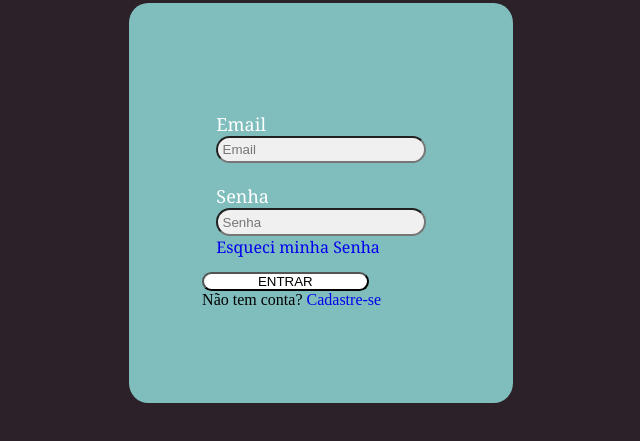
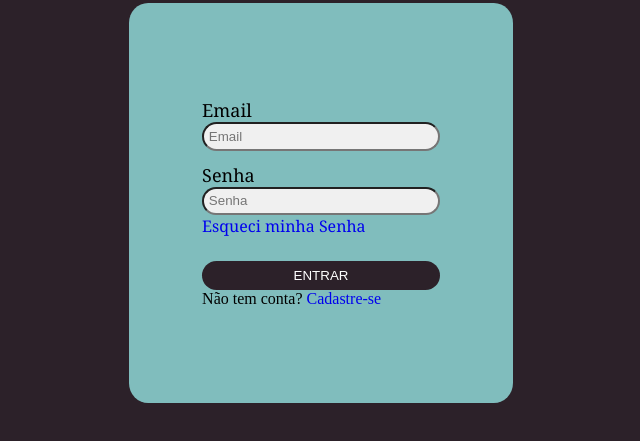
Before and after one commit to MatheusOMonteiro/PS-Focus-25.1, a plain HTML site: page index.html in a window 1280 px wide. Shown: the part 113-554 px from the top of the page, without its empty margins (319-959 px from the left). Drawn offline with Linux system fonts and the light colour scheme.

Commit message:
Concluido Estilo para PC, Falta resposividade

```diff
--- a/css/style.css
+++ b/css/style.css
@@ -32,16 +32,24 @@ body{
 }
 
 .Campo{
-    margin: 3%;
-    padding: 3%;
+
+
+    margin-bottom: 5%;
     font-family: Cambria, Cochin, Georgia, Times, 'Times New Roman', serif;
 
 }
 
 #Entrar{
-    background-color: rgb(255, 255, 255);
+    background-color: rgb(44, 33,41);
     border-radius: 3.125rem;
-    width: 70%;
+    width: 100%;
+    height: 50%;
+    margin-top: 5%;
+    cursor: pointer;
+    text-transform: uppercase;
+    padding: 3%;
+    color: white;
+    border: none;
 
 }
 
@@ -58,7 +66,8 @@ body{
 .Campo > label{
     font-family: Cambria, Cochin, Georgia, Times, 'Times New Roman', serif;
     font-size: 1.125rem;
-    color: white;
+    color: rgb(0, 0, 0);
+
 }
 
 a{
```
